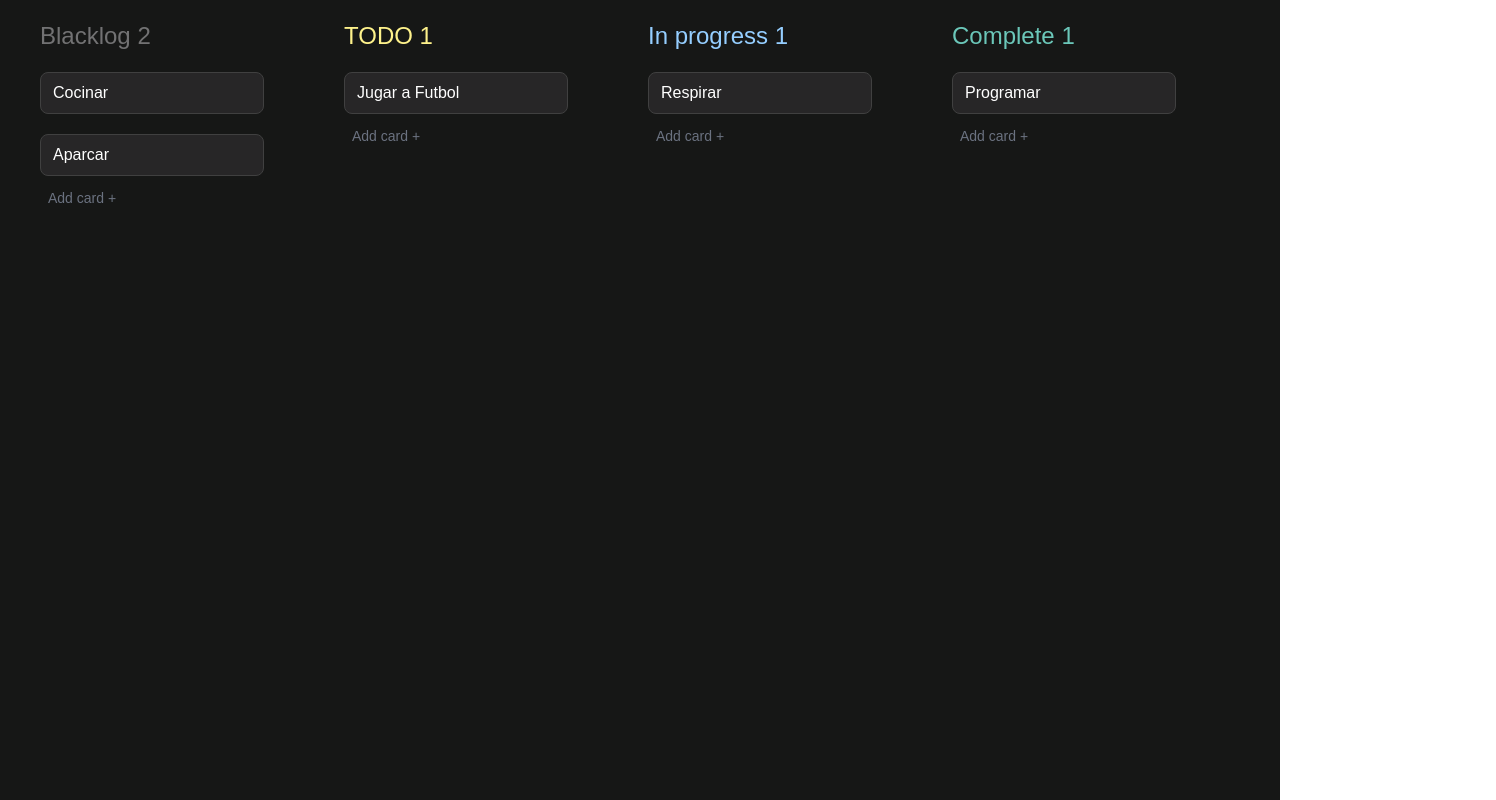
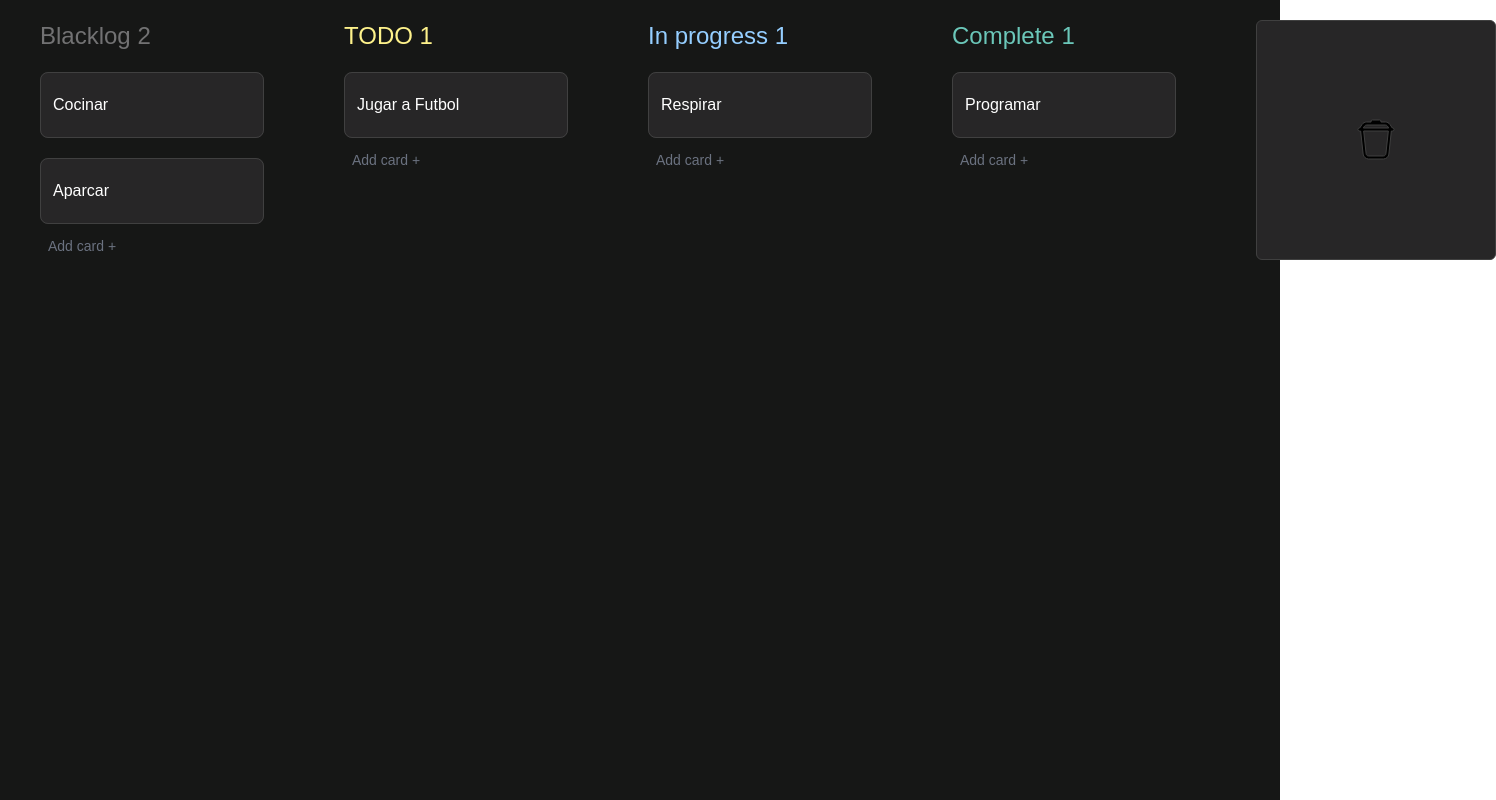
Before and after one commit to luisy9/TodoAppEinsenhower, a React app: page / in a window 1280 px wide. Shown: the whole page, 1496 px wide, since content can reach past the window. Built offline with nearby package versions, Linux system fonts and the light colour scheme; the HTML template or start-up script is replaced by a standard one.

Commit message:
delete card, and animation item

```diff
--- a/package.json
+++ b/package.json
@@ -13,6 +13,7 @@
     "@dnd-kit/core": "^6.1.0",
     "@dnd-kit/modifiers": "^7.0.0",
     "@dnd-kit/sortable": "^8.0.0",
+    "framer-motion": "^11.0.8",
     "react": "^18.2.0",
     "react-dom": "^18.2.0"
   },
--- a/src/components/DragAndDrop.jsx
+++ b/src/components/DragAndDrop.jsx
@@ -1,5 +1,6 @@
 import { useEffect, useState } from "react"
 import { Item } from './';
+
 
 export const DragAndDrop = () => {
     const [addTask, setAddTask] = useState([]);
@@ -58,7 +59,7 @@ export const DragAndDrop = () => {
         },
         {
             id: 5,
-            name: 'delete',
+            name: 'Delete',
         }
     ])
 
@@ -123,25 +124,35 @@ export const DragAndDrop = () => {
                     return (
                         <div className="" key={box.id} onDragOver={() => draggingOver(event, box.id)} onDrop={() => onDrop(event, box.id)}>
                             <div className="">
-                                <h1 className={`${box.color} text-2xl pt-5`}>{box.name != 'delete' ? box.name + ' ' : <div className=""></div>}
-                                    {items.filter(item => (item.category === box.id)).length >= 0 && box.id != 5 ? items.filter(item => (item.category === box.id)).length : <div className=""></div>}</h1>
+                                <h1 className={`${box.color} text-2xl pt-5 `}>{box.name != 'Delete' ? box.name + ' ' : <div className=""></div>}
+                                    {items.filter(item => (item.category === box.id)).length >= 0 && box.id != 5 ? items.filter(item => (item.category === box.id)).length : <></>}</h1>
+
                                 {
                                     items.map(item => item.category === box.id ?
-                                        <Item key={item.id} items={item} box={box} onDragItem={onDragItem} /> : <></>)
+                                        <>
+                                            <div className="">
+                                                <Item key={item.id} items={item} box={box} onDragItem={onDragItem} />
+                                            </div>
+                                        </>
+                                        : <></>)
                                 }
-                                {box.name != 'delete' ? (
-                                    <div className="flex justify-start">
+                                {box.name != 'Delete' ? (
+                                    <div className="flex justify-start ">
                                         <div className="">
                                             <button className={`text-gray-500 pt-3 px-2 text-sm font-medium hover:text-white hover:duration-300
                                         ${addTask.filter(e => Object.keys(e.id) == box.id).map(item => Object.values(item.id))}`} onClick={() => addTaskClick(box.id)}>Add card +</button>
                                         </div>
                                     </div>
 
-                                ) : <></>}
+                                ) : <div className="">
+                                    <div className="flex justify-center w-60 h-60 items-center">
+                                        <div className="w-60 h-60 bg-[#272627] border border-[#404040] rounded-md flex justify-center items-center active:bg-red-500">
+                                            <svg xmlns="http://www.w3.org/2000/svg" viewBox="0 0 48 48" width="48px" height="48px" className="stroke-[#404040]"><path d="M 20.5 4 A 1.50015 1.50015 0 0 0 19.066406 6 L 14.640625 6 C 12.803372 6 11.082924 6.9194511 10.064453 8.4492188 L 7.6972656 12 L 7.5 12 A 1.50015 1.50015 0 1 0 7.5 15 L 8.2636719 15 A 1.50015 1.50015 0 0 0 8.6523438 15.007812 L 11.125 38.085938 C 11.423352 40.868277 13.795836 43 16.59375 43 L 31.404297 43 C 34.202211 43 36.574695 40.868277 36.873047 38.085938 L 39.347656 15.007812 A 1.50015 1.50015 0 0 0 39.728516 15 L 40.5 15 A 1.50015 1.50015 0 1 0 40.5 12 L 40.302734 12 L 37.935547 8.4492188 C 36.916254 6.9202798 35.196001 6 33.359375 6 L 28.933594 6 A 1.50015 1.50015 0 0 0 27.5 4 L 20.5 4 z M 14.640625 9 L 33.359375 9 C 34.196749 9 34.974746 9.4162203 35.439453 10.113281 L 36.697266 12 L 11.302734 12 L 12.560547 10.113281 A 1.50015 1.50015 0 0 0 12.5625 10.111328 C 13.025982 9.4151428 13.801878 9 14.640625 9 z M 11.669922 15 L 36.330078 15 L 33.890625 37.765625 C 33.752977 39.049286 32.694383 40 31.404297 40 L 16.59375 40 C 15.303664 40 14.247023 39.049286 14.109375 37.765625 L 11.669922 15 z" /></svg>
+                                        </div>
+                                    </div>
+                                </div>
+                                }
                             </div>
-                            {
-                                // console.log(nameTask)
-                            }
                             {
                                 addTask.map(e => {
                                     if (Object.keys(e.id) == box.id) {
@@ -149,9 +160,6 @@ export const DragAndDrop = () => {
                                             <>
                                                 <div className="pt-2">
                                                     <form onSubmit={() => addTaskState(event, box.id)}>
-                                                        {
-
-                                                        }
                                                         <textarea value={nameTask[box.id]?.text || ''}
                                                             onChange={(event) => onChangeValuesTextArea(event, box.id)}
                                                             className="w-56 bg-[#322F44] h-20 border rounded-md border-[#A78BFA]
--- a/src/components/Item.jsx
+++ b/src/components/Item.jsx
@@ -1,13 +1,15 @@
+import { motion } from "framer-motion";
+
 export const Item = ({ items, box, onDragItem }) => {
 
   return (
-    <div>
-      <div className="cursor-grab border-[#404040] border rounded-lg px-3 py-2 mt-5 bg-[#272627] font-medium w-56"
+    <motion.div className="" layout={items.id}>
+      <div  className="cursor-grab border-none rounded-lg mt-5 bg-[#272627] font-medium active:cursor-grabbing"
         onDragStart={() => onDragItem(event, items.id, items.category)}>
-        <p draggable className="text-white">{items.name}</p>
+        <p draggable className="text-white py-5 px-3 border-[#404040] w-56 border rounded-lg">{items.name}</p>
       </div>
 
-    </div>
+    </motion.div>
 
   )
 }
```
Also changed, not shown: public/delete.svg (added), 1 other file (tests, documents, lock files or other folders).
